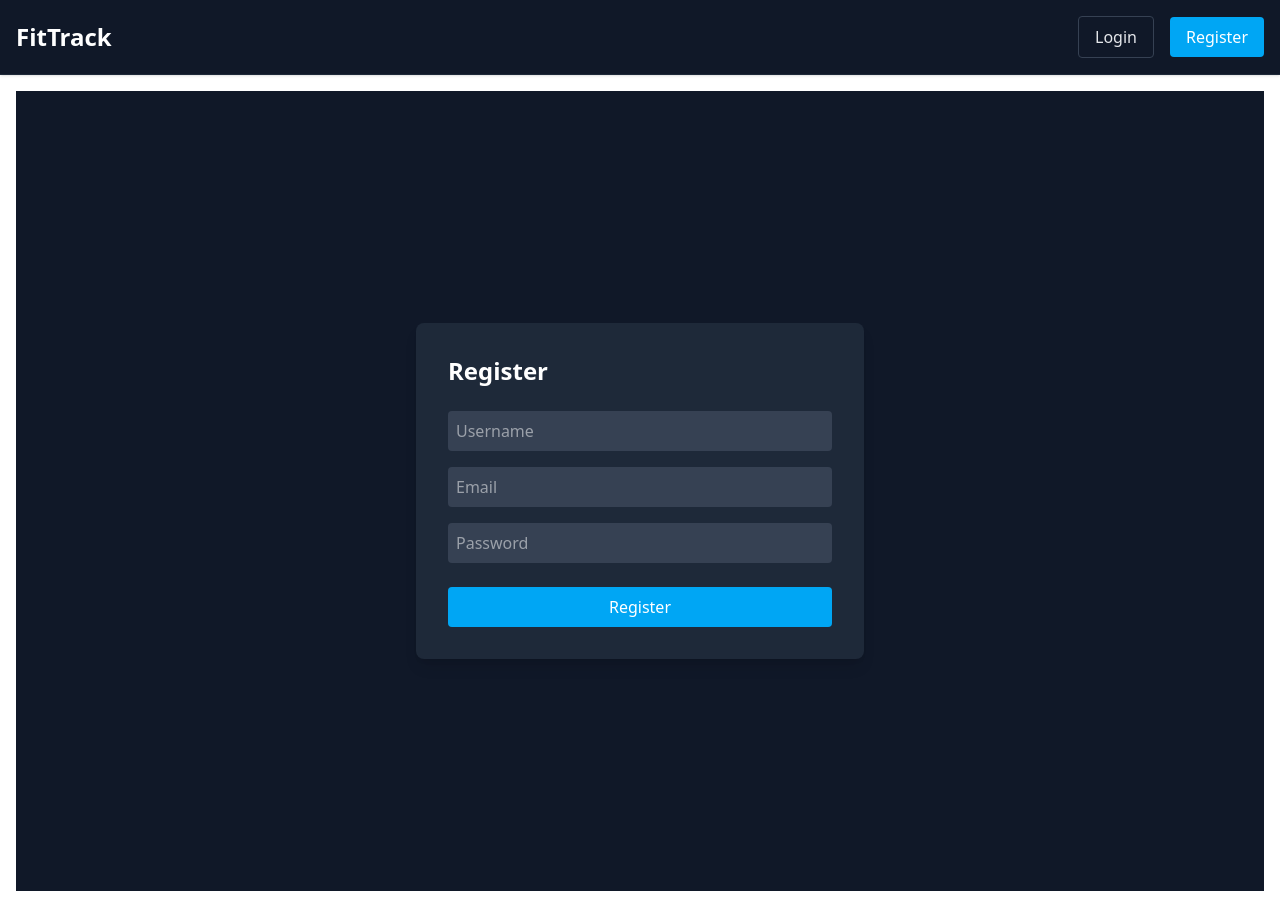
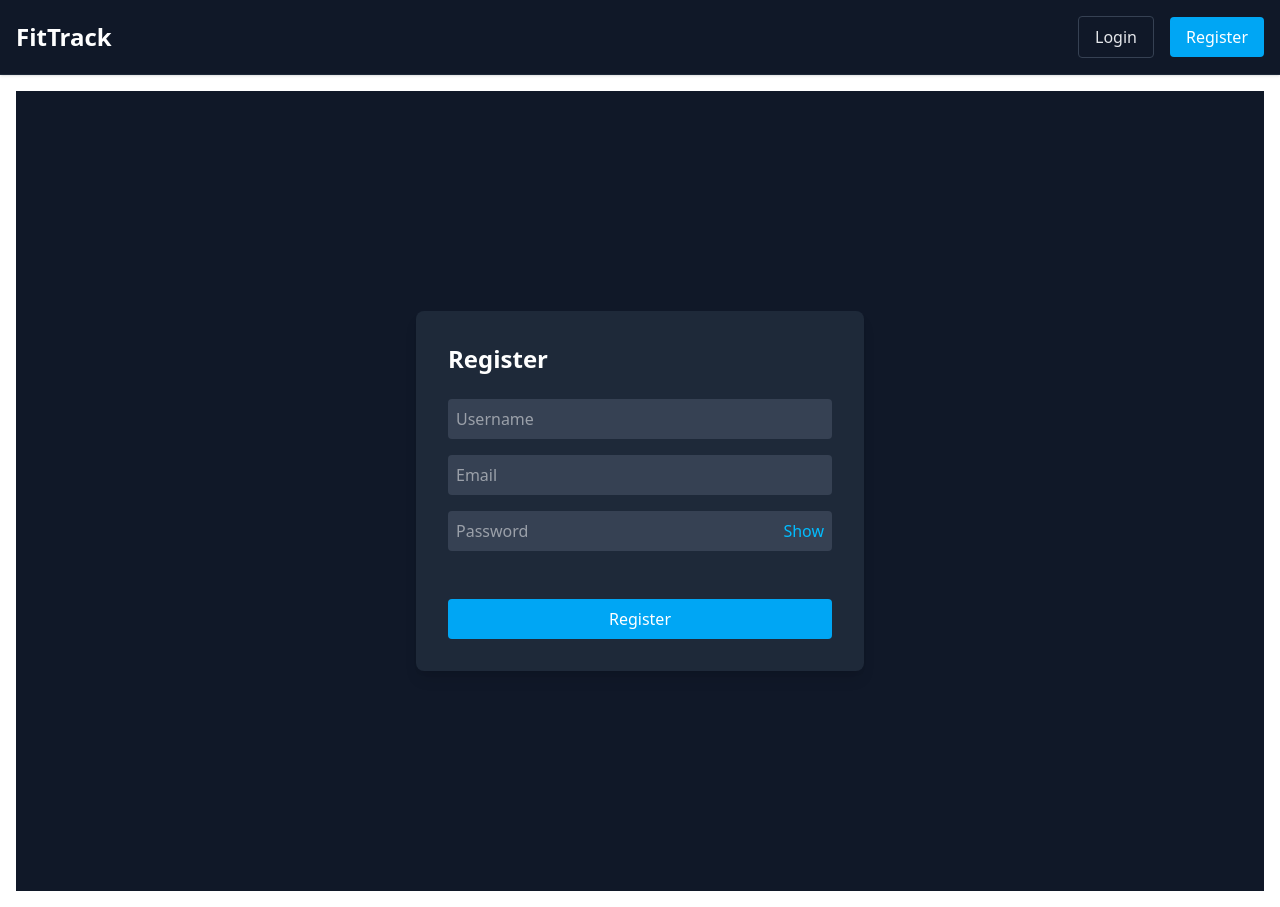
Before and after one commit to Coolshub22/fittrack-client, a React app: page /register in a window 1280 px wide. Built offline with nearby package versions, Linux system fonts and the light colour scheme; the HTML template or start-up script is replaced by a standard one.

Commit message:
feat:add a show/hide feature in the password

```diff
--- a/src/pages/RegisterPage.jsx
+++ b/src/pages/RegisterPage.jsx
@@ -12,6 +12,7 @@
     password: '',
   });
   const [error, setError] = useState('');
+  const [showPassword, setShowPassword] = useState(false)
 
   const handleChange = (e) =>
     setFormData({ ...formData, [e.target.name]: e.target.value });
@@ -63,8 +64,9 @@
           onChange={handleChange}
           required
         />
+        <div className='relative mb-6'>
         <input
-          type="password"
+          type={showPassword ? 'text' : "password"}  // dynamic input type
           name="password"
           placeholder="Password"
           className="w-full mb-6 p-2 rounded bg-gray-700 text-white"
@@ -72,6 +74,14 @@
           onChange={handleChange}
           required
         />
+        <button
+        type='button'
+        onClick={() => setShowPassword(!showPassword)}  // toggle visiblity
+        className='absolute right-2 top-2 text -sm text-sky-400 hover:text-sky-300'
+        >
+          {showPassword ? 'Hide' : 'Show'}
+        </button>
+        </div>
         <button
           type="submit"
           className="w-full bg-sky-500 py-2 rounded hover:bg-sky-600"
```
